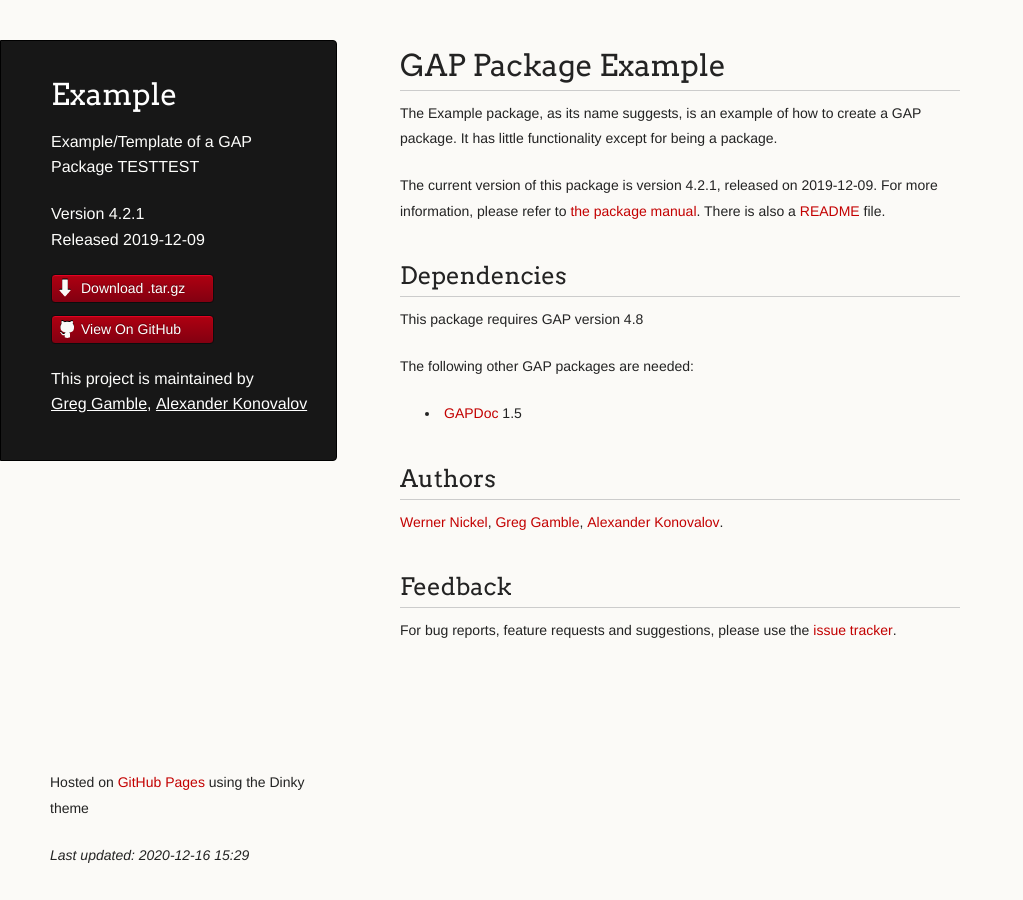
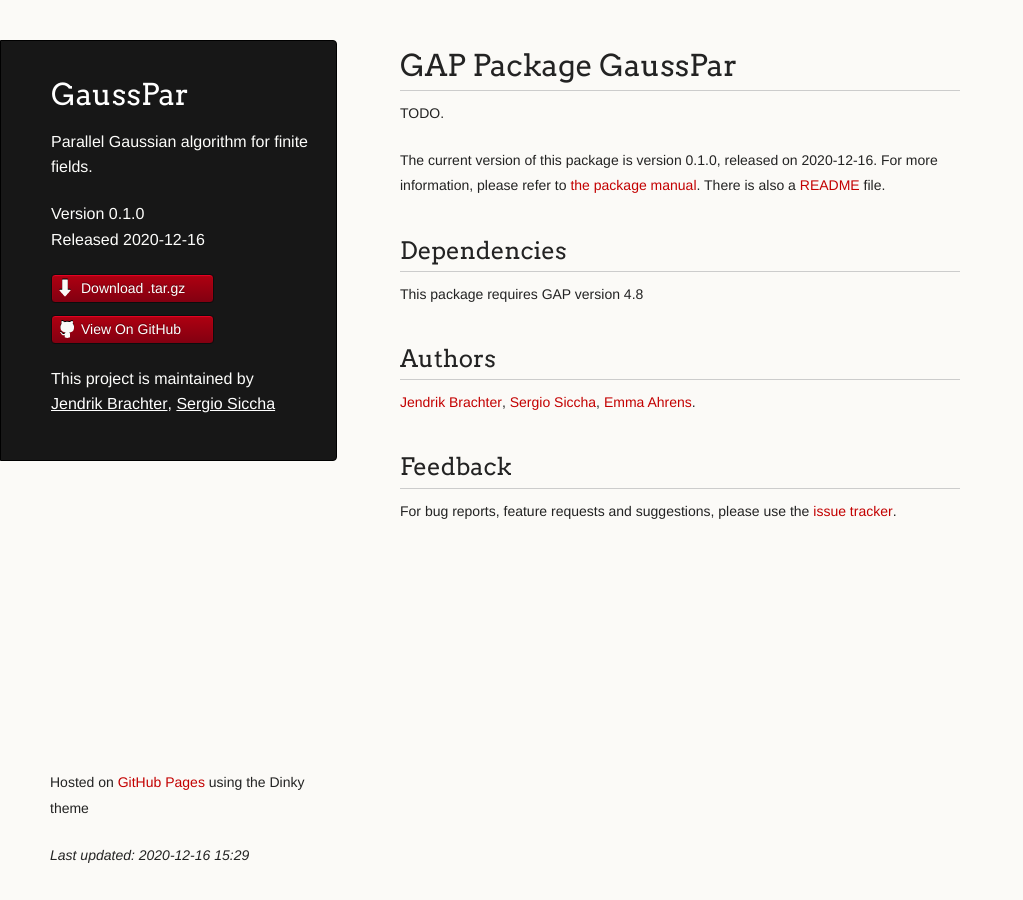
Before and after one commit to lbfm-rwth/GaussParallel, a Jekyll site: the page built from index.md, in a window 1280 px wide. Shown: the whole page, without its empty margins (0-1023 px from the left). Built offline with Jekyll 4.4.1, drawn with Linux system fonts in a browser that asks for light colours; our own code applies the rules of GitHub Pages for plain Markdown files.

Commit message:
Revert "test"
This reverts commit f0b463443d339acfb39f18f458b103a85ceac4b3.

```diff
--- a/_data/package.yml
+++ b/_data/package.yml
@@ -1,39 +1,35 @@
-name: Example
-version: 4.2.1
-date: 2019-12-09
+name: GaussPar
+version: 0.1.0
+date: 2020-12-16
 description: |
-    Example/Template of a GAP Package TESTTEST
+    Parallel Gaussian algorithm for finite fields.
+
 authors:
-    - name: Werner Nickel
-      url: http://www.mathematik.tu-darmstadt.de/~nickel
-    - name: Greg Gamble
-      url: http://www.math.rwth-aachen.de/~Greg.Gamble
-    - name: Alexander Konovalov
-      url: http://www.cs.st-andrews.ac.uk/~alexk/
+    - name: Jendrik Brachter
+      url: brachter@cs.uni-kl.de
+    - name: Sergio Siccha
+      url: siccha@mathematik.uni-kl.de
+    - name: Emma Ahrens
+      url: emma.ahrens@rwth-aachen.de
 
 maintainers:
-    - name: Greg Gamble
-      url: http://www.math.rwth-aachen.de/~Greg.Gamble
-    - name: Alexander Konovalov
-      url: http://www.cs.st-andrews.ac.uk/~alexk/
+    - name: Jendrik Brachter
+      url: brachter@cs.uni-kl.de
+    - name: Sergio Siccha
+      url: siccha@mathematik.uni-kl.de
 
 GAP: "4.8"
 
-needed-pkgs:
-    - name: "GAPDoc"
-      version: "1.5"
-      url: "http://www.math.rwth-aachen.de/~Frank.Luebeck/GAPDoc"
-
-www: https://gap-packages.github.io/example
+www: https://github.com/lbfm-rwth/GaussPar/
 readme: README.md
-packageinfo: https://gap-packages.github.io/example/PackageInfo.g
+packageinfo: https://github.com/lbfm-rwth/GaussPar/
 
 downloads:
     - name: .tar.gz
       url: https://github.com/gap-packages/example/releases/download/v4.2.1/Example-4.2.1.tar.gz
 
-abstract: |
-    The <span class="pkgname">Example</span> package, as its name suggests,    is an example of how to create a <span class="pkgname">GAP</span>    package. It has little functionality except for being a package.
+abstract: TODO.
+
 status: deposited
 doc-html: doc/chap0.html
 doc-pdf: doc/manual.pdf
```
